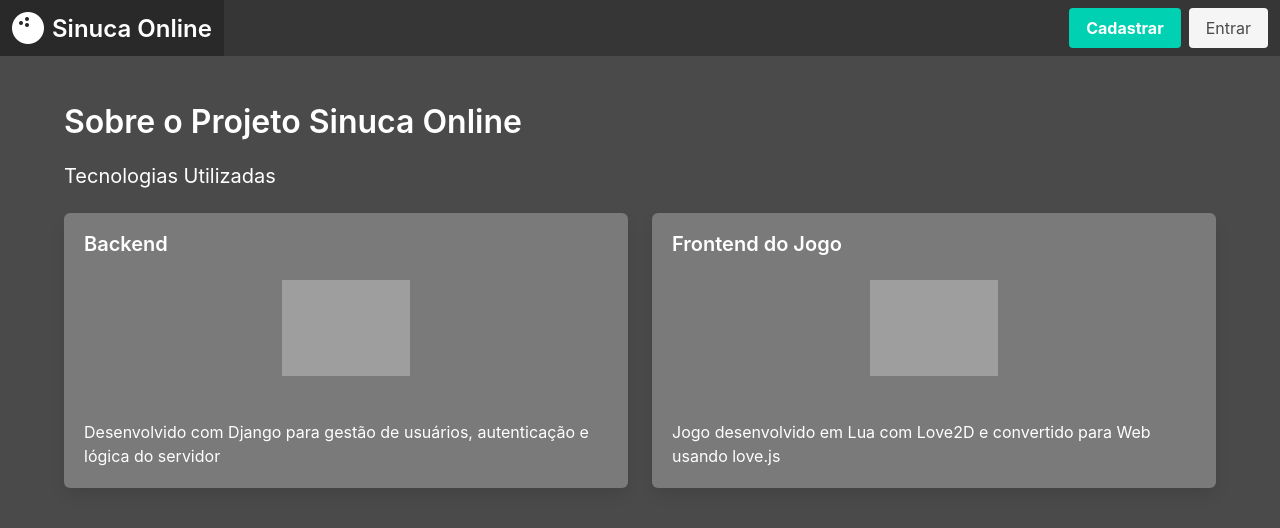
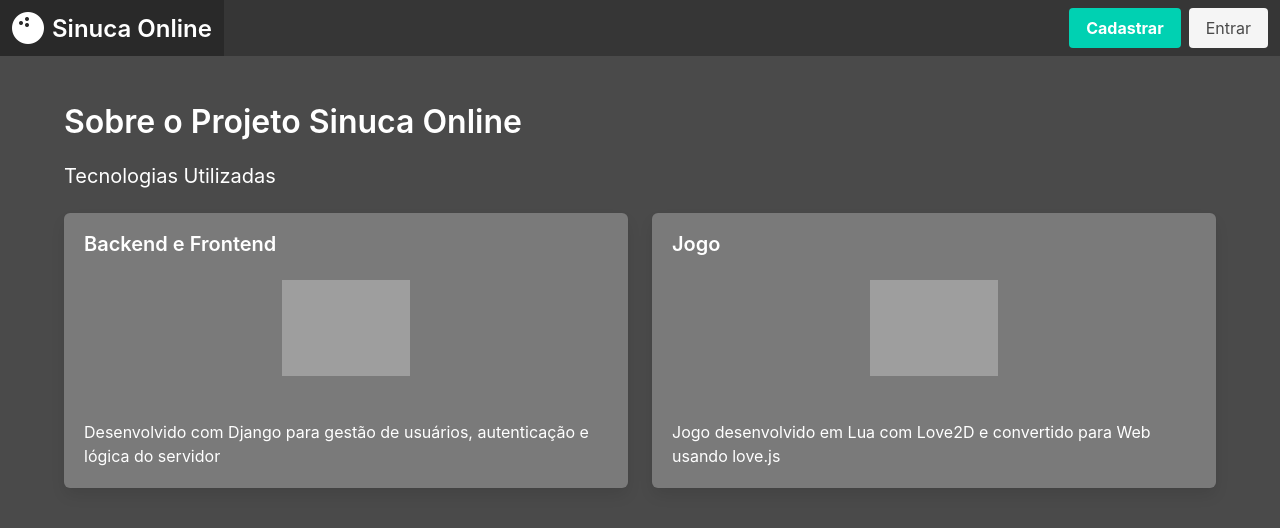
Before and after one commit to netorapg/NAES, a Django app: page / in a window 1280 px wide. Shown: the top 528 px of the page. Run offline with Django 4.2, Linux system fonts and the light colour scheme; grey boxes are pictures that could not be loaded.

```diff
--- a/other/sinuca_site/jogo/templates/jogo/sobre.html
+++ b/other/sinuca_site/jogo/templates/jogo/sobre.html
@@ -13,7 +13,7 @@
             <div class="columns">
                 <div class="column">
                     <div class="box has-background-grey">
-                        <h3 class="title is-5 has-text-white">Backend</h3>
+                        <h3 class="title is-5 has-text-white">Backend e Frontend</h3>
                         <figure class="image is-128x128 mx-auto">
                             <img src="https://cdn.jsdelivr.net/gh/devicons/devicon@latest/icons/django/django-plain.svg" alt="Django">
                         </figure>
@@ -25,7 +25,7 @@
 
                 <div class="column">
                     <div class="box has-background-grey">
-                        <h3 class="title is-5 has-text-white">Frontend do Jogo</h3>
+                        <h3 class="title is-5 has-text-white">Jogo</h3>
                         <figure class="image is-128x128 mx-auto">
                             <img src="https://cdn.jsdelivr.net/gh/devicons/devicon@latest/icons/lua/lua-original.svg" alt="Lua e Love2D">
                         </figure>
```
